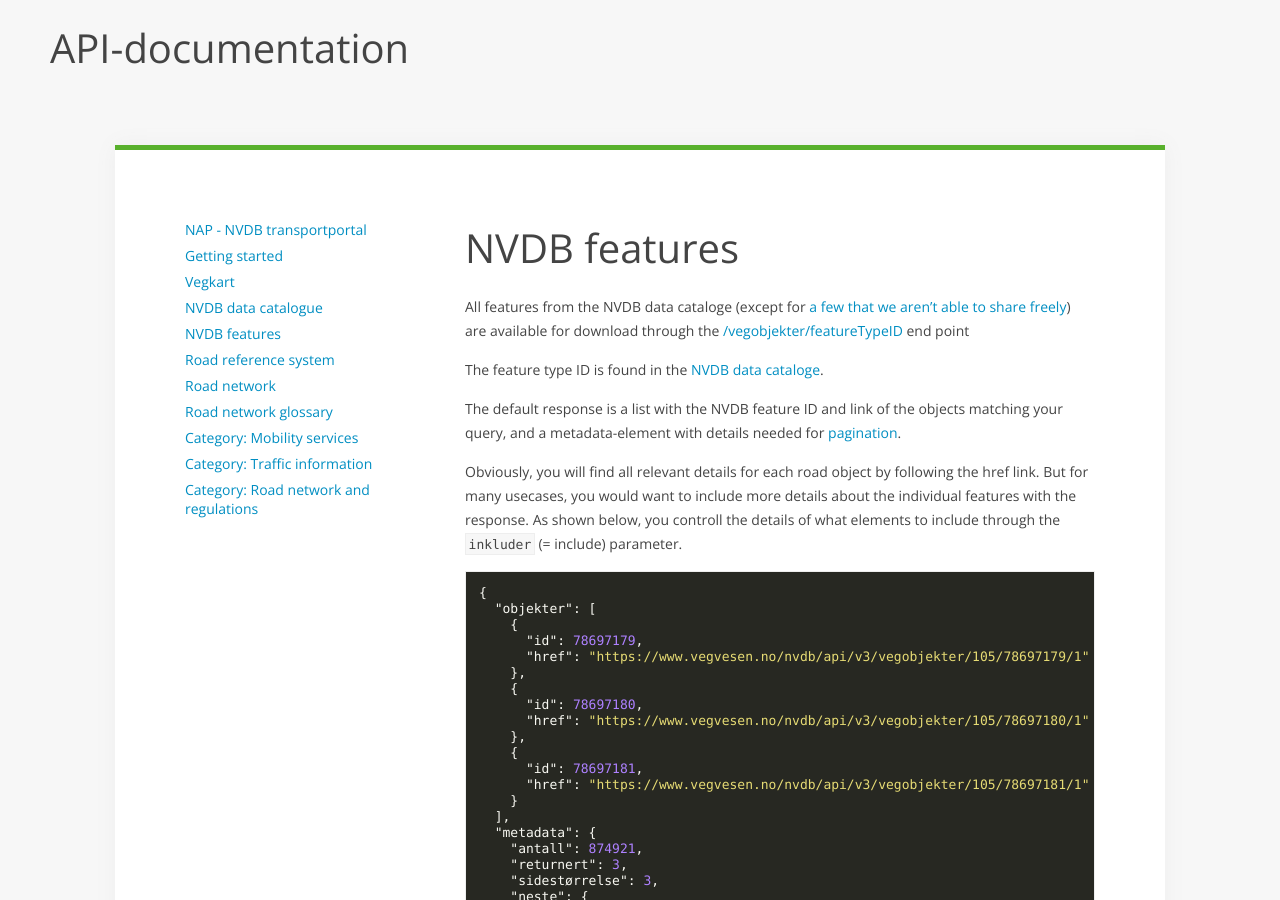
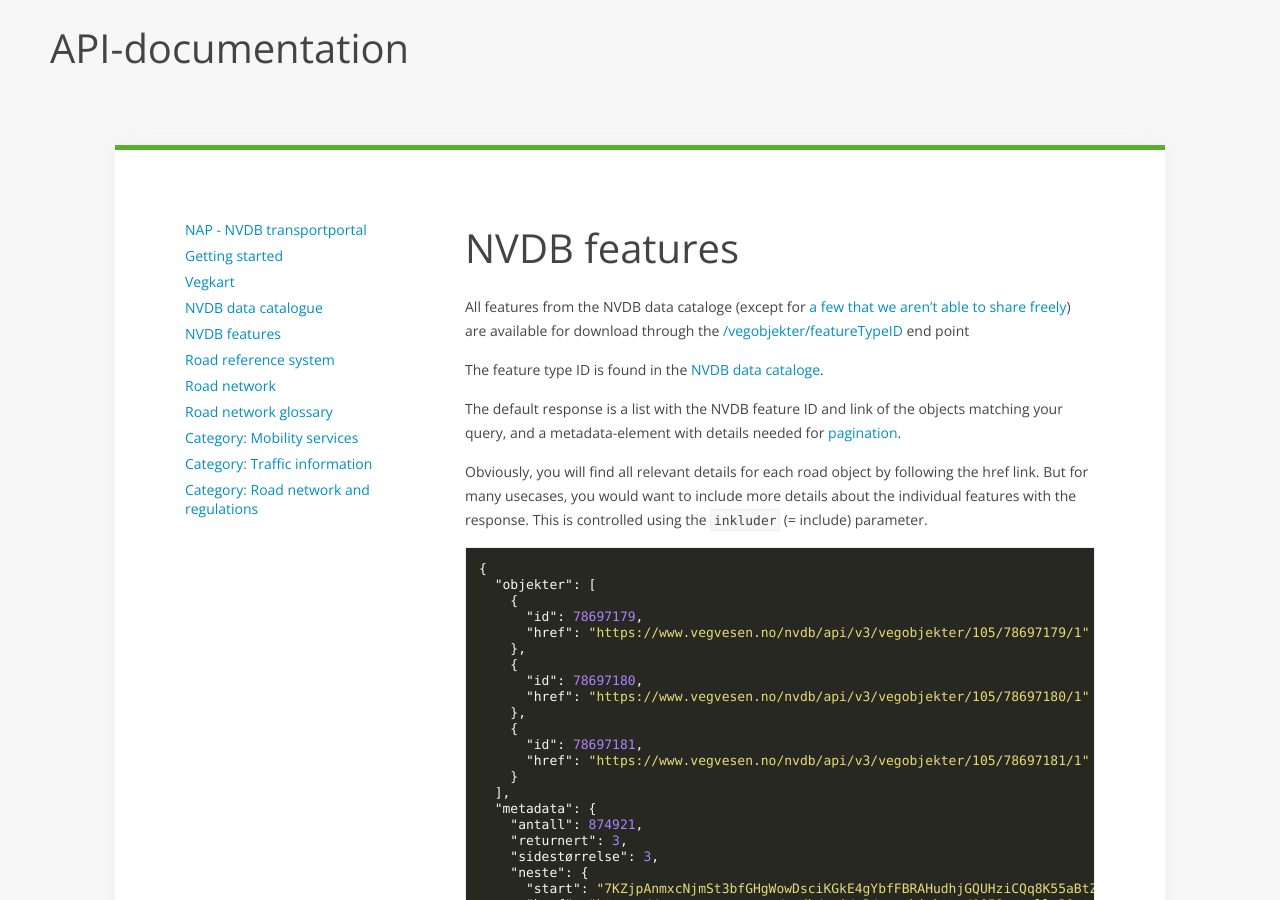
Before and after one commit to nvdb-vegdata/nvdbtransportportal, a Jekyll site: the page built from konsept3_vegobjekter.md, in a window 1280 px wide and 900 px high. Built offline with Jekyll 4.4.1, drawn with Linux system fonts in a browser that asks for light colours; our own code applies the rules of GitHub Pages for plain Markdown files.

Commit message:
fiksa småfeil

````diff
--- a/konsept3_vegobjekter.md
+++ b/konsept3_vegobjekter.md
@@ -6,7 +6,7 @@
 
 The default response is a list with the NVDB feature ID and link of the objects matching your query, and a metadata-element with details needed for [pagination](./README.md).
 
-Obviously, you will find all relevant details for each road object by following the href link. But for many usecases, you would want to include more details about the individual features with the response. As shown below, you controll the details of what elements to include through the `inkluder` (= include) parameter.
+Obviously, you will find all relevant details for each road object by following the href link. But for many usecases, you would want to include more details about the individual features with the response. This is controlled using the `inkluder` (= include) parameter.
 
 ```json
 {
````
Also changed, not shown: konsept2_datakatalog.md (+1 -1 lines), konsept4_roadreference.md (+1 -1 lines).
